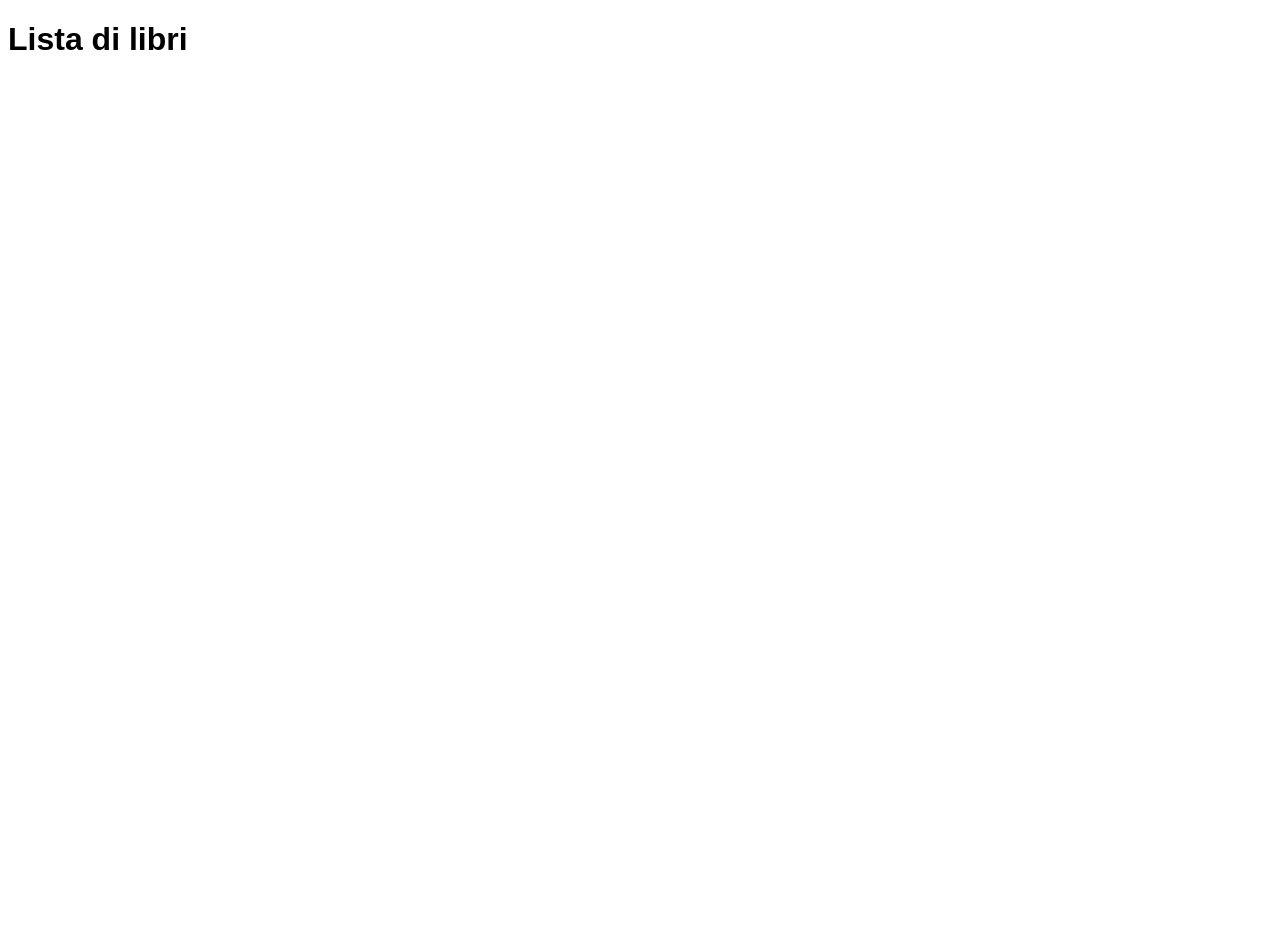
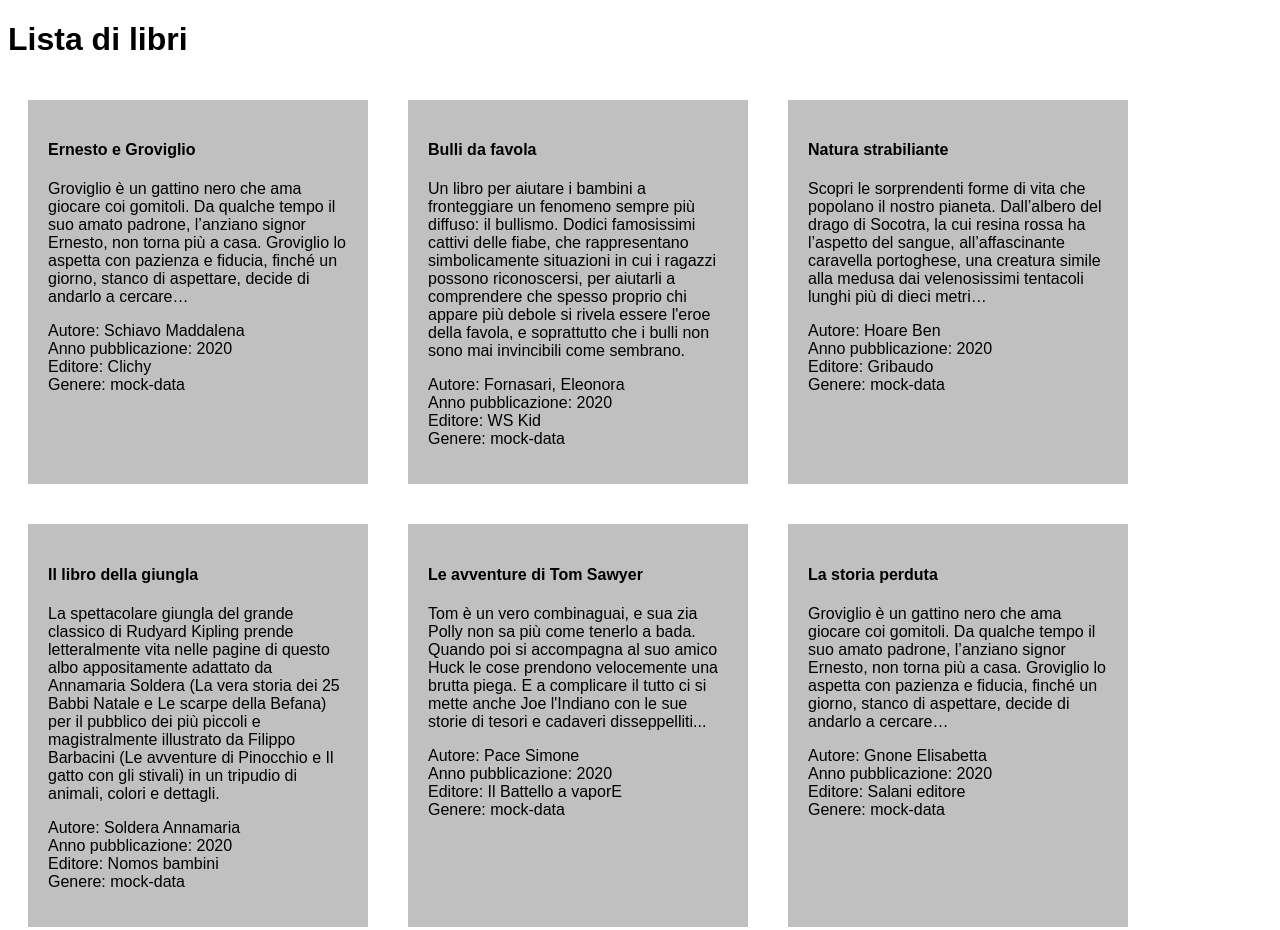
Before and after one commit to mircocotugno/basic-html-website, a plain HTML site: page exercises/5-print-to-page/index.html/index.html in a window 1280 px wide. Shown: the top 930 px of the page. Before the commit the page ends 800 px from the top, so only its background shows below. Drawn offline with Linux system fonts and the light colour scheme.

Commit message:
beautify code

```diff
--- a/exercises/5-print-to-page/index.html/script.js
+++ b/exercises/5-print-to-page/index.html/script.js
@@ -60,31 +60,54 @@ var books = [
 // inizia il tuo lavoro
 
 //creo il ciclo for che scorre il mio array di oggetti e per ogni oggetto richiamo la funzione di aggiunta del libro
-window.onload = function() {
-  for (let i=0; i<books.length; i++) {
+window.onload = function () {
+  for (let i = 0; i < books.length; i++) {
     addBook(books[i]);
-  };
+  }
 };
 
 //creo la funzione di agigunta del libro
-function addBook(x){
+function addBook(x) {
   //creo la scatola più esterna e associo la classe
   var box = document.createElement("div");
   box.classList.add("list-element");
   //creo il titolo, che corrisponde all'elemento title dell'oggetto
-  var name = document.createTextNode(x.title);
-  box.appendChild(name);
-  console.log(name);
-  //creo il paragrafo, inserisco la descrizione nel paragrafo e inserisco il tutto nel div
-  var summary = document.createElement("p");
-  summary.appendChild(document.createTextNode(x.description));
-  box.appendChild(summary);
-  console.log(summary)
+  // Creare il titolo h4
+  createCardElement(x.title,"h4",box);
+  // var title = document.createElement("h4");
+  // var name = document.createTextNode(x.title);
+  // title.appendChild(name);
+  // box.appendChild(title);
+  // console.log(name);
+  //creo il paragrafo, inserisco la descrizione nel paragrafo e inserisco il tutto nel
+  createCardElement(x.description,"p",box);
+  // var summary = document.createElement("p");
+  // summary.appendChild(document.createTextNode(x.description));
+  // box.appendChild(summary);
+  // // console.log(summary)
   //creo la lista che conterrà le 3 voci di autore, anno ed editore, aggiungo la lista nel div
   var list = document.createElement("ul");
-  list.appendChild(document.createTextNode("Autore: " + x.author));
-  list.appendChild(document.createTextNode("Anno pubblicazione: " + x.year));
-  list.appendChild(document.createTextNode("Editore: " + x.editor));
+
+  var listData = [
+    "Autore: " + x.author,
+    "Anno pubblicazione: " + x.year,
+    "Editore: " + x.editor,
+    "Genere: "  + "mock-data",
+  ];
+
+  for(let data of listData) {
+    createCardElement(data,"li",list);
+  }
   box.appendChild(list);
-  console.log(list);
-};
+  // console.log(list);
+
+  // Agiungere la card alla lista con id "bookList"
+  var bookList = document.getElementById("bookList");
+  bookList.appendChild(box);
+}
+
+function createCardElement(text,tag,parent) {
+  var element = document.createElement(tag);
+  element.appendChild(document.createTextNode(text));
+  parent.appendChild(element);
+}
--- a/exercises/5-print-to-page/index.html/style.css
+++ b/exercises/5-print-to-page/index.html/style.css
@@ -12,3 +12,8 @@ html {
   max-width: 300px;
   margin: 20px;
 }
+
+.list-element ul {
+  list-style: none;
+  padding: 0;
+}
```
